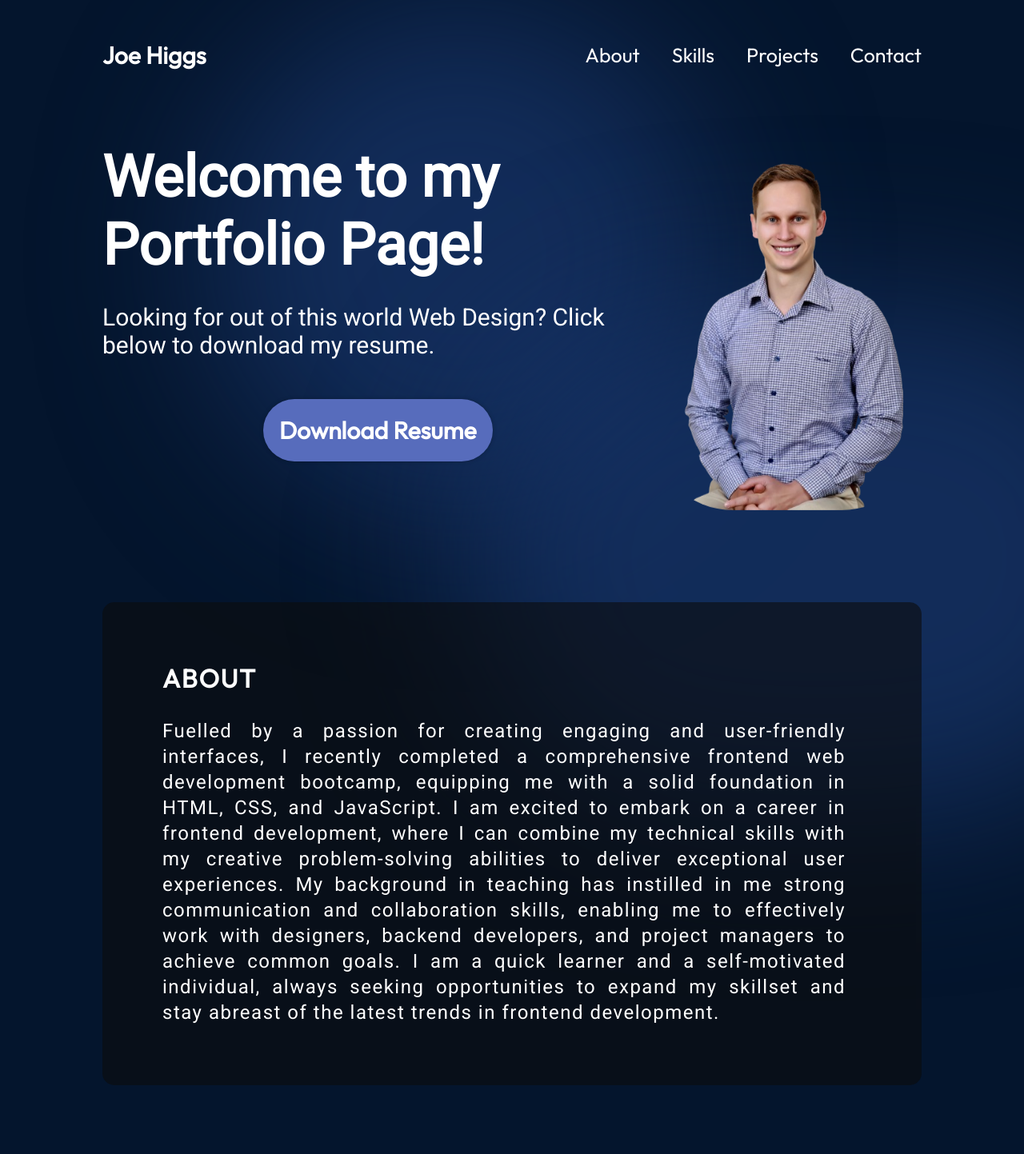
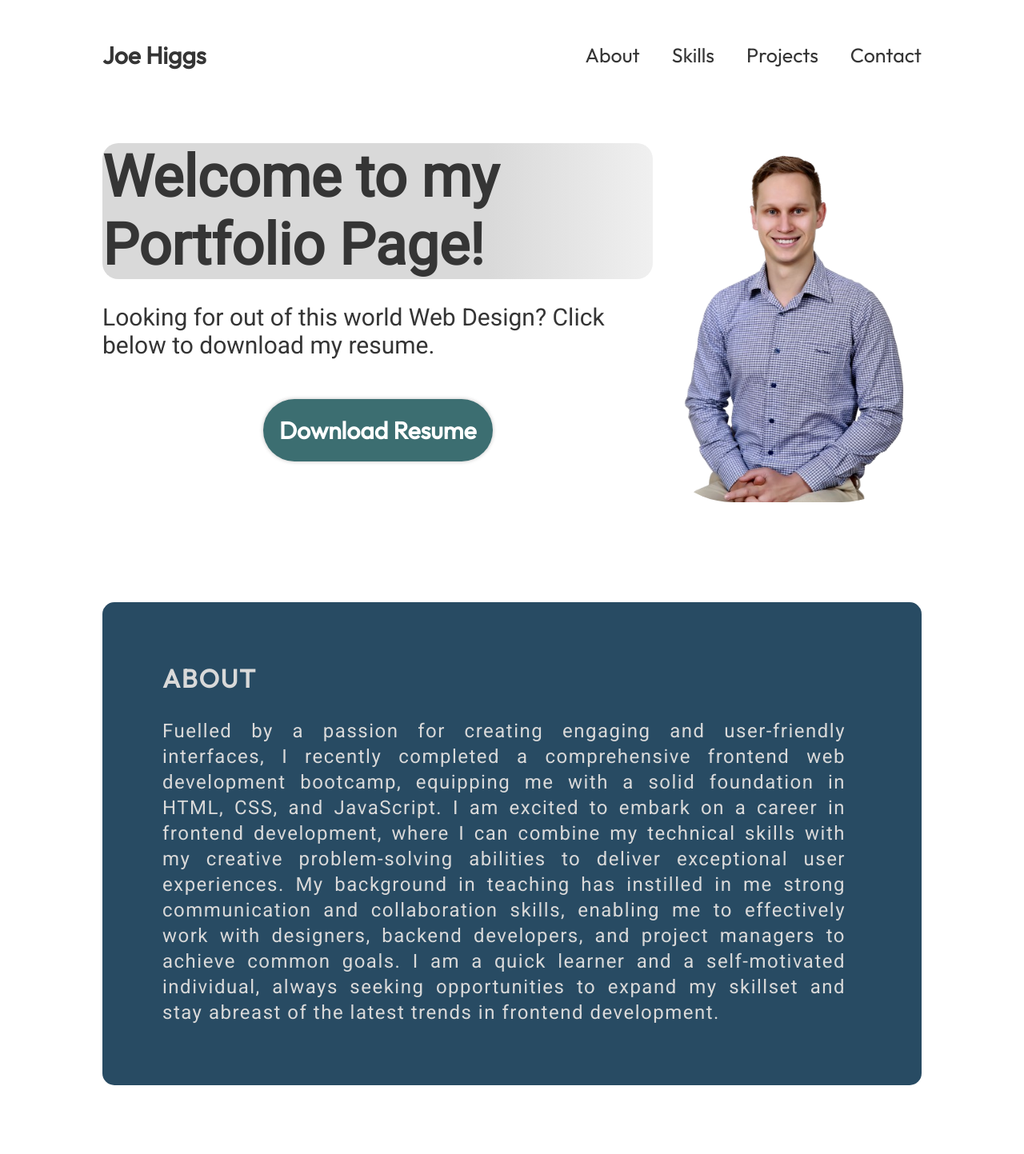
Before and after one commit to nonebula/react-portfolio, a React (Vite) app: page / in a window 1280 px wide. Shown: the top 1443 px of the page at 80% size. Built offline with nearby package versions, Linux system fonts and the light colour scheme.

Commit message:
Color palette implemented

```diff
--- a/src/components/About/About.module.css
+++ b/src/components/About/About.module.css
@@ -2,7 +2,7 @@
 
 .container {
   position: relative;
-  background-color: rgba(12, 12, 12, 0.6);
+  background-color: var(--color-dark);
   border-radius: 15px;
   padding: 75px;
   margin-top: 125px;
@@ -12,7 +12,7 @@
 }
 
 .title {
-  color: var(--color-text);
+  color: var(--color-accent);
   font-size: 32px;
   font-weight: 700;
   letter-spacing: 1.75px;
@@ -21,7 +21,7 @@
 
 .contentBio {
   padding-top: 30px;
-  color: var(--color-text);
+  color: var(--color-accent);
   flex: 1;
   margin-right: 20px;
   font-family: var(--font-roboto);
--- a/src/components/Contact/Contact.module.css
+++ b/src/components/Contact/Contact.module.css
@@ -3,7 +3,7 @@
 .container {
     color: var(--color-text);
     margin-top: 120px;
-    background-color: var(--color-secondary);
+    background-color: var(--color-accent);
     display: flex;
     flex-direction: row;
     justify-content: space-evenly;
--- a/src/components/Hero/Hero.module.css
+++ b/src/components/Hero/Hero.module.css
@@ -25,7 +25,8 @@
     font-weight: 900;
     margin-bottom: 30px;
     font-family: var(--font-roboto);
-    background: linear-gradient(90deg, rgbe(255, 255, 255, 1) 70%, rgba(255, 255, 255, 0) 120%);
+    background: linear-gradient(90deg, rgba(217, 217, 217, 1) 70%, rgba(217, 217, 217, 0) 120%);
+    border-radius: 20px;
     color: var(--color-text);
 }
 
@@ -38,7 +39,7 @@
 .contactBtn {
     text-decoration: none;
     background-color: var(--color-primary);
-    color: var(--color-text);
+    color: var(--color-bg);
     border-radius: 75px;
     font-size: 30px;
     font-weight: 600;
@@ -51,52 +52,6 @@
     z-index: 1;
     border-radius: 100px;
     height: 500px;
-    animation-name: floating;
-    animation-duration: 2s;
-    animation-iteration-count: infinite;
-    animation-timing-function: ease-in-out;
-}
-
-@keyframes floating {
-    0% {
-        transform: translate(0, 0px);
-    }
-    50% {
-        transform: translate(0, 10px);
-    }
-    100% {
-        transform: translate(0, -0px);
-    }
-}
-
-.topBlur {
-    position: absolute;
-    width: 50vw;
-    height: 50vw;
-    min-width: 350px;
-    min-height: 350px;
-    top: -128px;
-    left: 10vw;
-    border: 764px;
-    background: rgba(25, 55, 109, 0.7);
-    border-radius: 750px;
-    filter: blur(100px);
-    z-index: 0;
-}
-
-.bottomBlur {
-    position: absolute;
-    width: 70vw;
-    height: 50vw;
-    min-width: 250px;
-    min-height: 350px;
-    top: 250px;
-    right: -25vw;
-    border: 764px;
-    background: rgba(25, 55, 109, 0.7);
-    border-radius: 750px;
-    filter: blur(100px);
-    z-index: 0;
 }
 
 @media screen and (max-width: 830px) {
--- a/src/components/Navbar/Navbar.module.css
+++ b/src/components/Navbar/Navbar.module.css
@@ -64,14 +64,14 @@
     align-items: center;
     gap: 10px;
     border-radius: 10px;
-    background: rgb(23, 55, 109);
+    background: rgb(53, 53, 53);
     background: linear-gradient(
       0deg,
-      rgba(25, 55, 109, 0.2) 0%,
-      rgba(25, 55, 109, 1) 100%
+      rgba(53, 53, 53, 0.2) 0%,
+      rgba(53, 53, 53, 1) 100%
     );
     padding: 20px 30px;
-    box-shadow: 0 0 5px 0 rgba(0, 0, 0, 0.25);
+    box-shadow: 0 0 5px 0 rgba(217, 217, 217, 0.25);
   }
 
   .menuOpen {
--- a/src/components/Projects/Projects.module.css
+++ b/src/components/Projects/Projects.module.css
@@ -30,7 +30,7 @@
     display: flex;
     flex-direction: column;
     border-radius: 10px;
-    background: linear-gradient(180deg, #576cbc 0%, #132a53 100%);
+    background-color: var(--color-accent);
     box-shadow: 0 16px 14 px 0 #04152d;
     max-width: 345px;
 }
@@ -64,7 +64,9 @@
     font-size: 24px;
     font-weight: 400;
     border-radius: 100px;
-    background: var(--color-dark);
+    color: var(--color-accent);
+    align-items: center;
+    background-color: var(--color-primary);
     padding: 2px 22px ;
 }
 
@@ -77,10 +79,10 @@
 
 .cardLink {
     text-decoration: none;
-    color: var(--color-text);
+    color: var(--color-bg);
     font-size: 28px;
     font-weight: 600;
     border-radius: 100px;
-    background: var(--color-primary);
+    background: var(--color-dark);
     padding: 2px 22px;
 }
--- a/src/components/Skills/Skills.module.css
+++ b/src/components/Skills/Skills.module.css
@@ -38,7 +38,7 @@
 }
 
 .skillImageContainer {
-  background-color: var(--color-secondary);
+  background-color: var(--color-accent);
   border-radius: 100%;
   display: flex;
   align-items: center;
@@ -69,7 +69,8 @@
   flex-direction: row;
   align-items: center;
   gap: 20px;
-  background: linear-gradient(90deg, #19376d 0%, rgba(25, 50, 109, 0) 100%);
+  background-color:var(--color-dark);
+  color: var(--color-accent);
   border-radius: 10px;
   padding: 25px;
 }
--- a/src/vars.css
+++ b/src/vars.css
@@ -1,10 +1,31 @@
 :root {
     /* Colours */
-    --color-text: #fff;
-    --color-primary: #576cbc;
+    --color-text: #353535;
+    --color-primary: #3C6E71;
     --color-secondary: #19376d;
-    --color-dark: #0b2447;
-    --color-bg: #04152d;
+    --color-accent: #D9D9D9;
+    --color-dark: #284B63;
+    --color-bg: #ffffff;
+
+
+    --color-text: #353535;
+
+/* RGBA: rgba(53, 53, 53, 1)
+--color-primary: #3C6E71;
+
+RGBA: rgba(60, 110, 113, 1)
+--color-secondary: #19376d;
+
+RGBA: rgba(25, 55, 109, 1)
+--color-dark: #D9D9D9;
+
+RGBA: rgba(217, 217, 217, 1)
+--color-accent: #284B63;
+
+RGBA: rgba(40, 75, 99, 1)
+--color-bg: #ffffff;
+
+RGBA: rgba(255, 255, 255, 1) */
 
     /* Fonts */
     --font-roboto: "Roboto";
```
